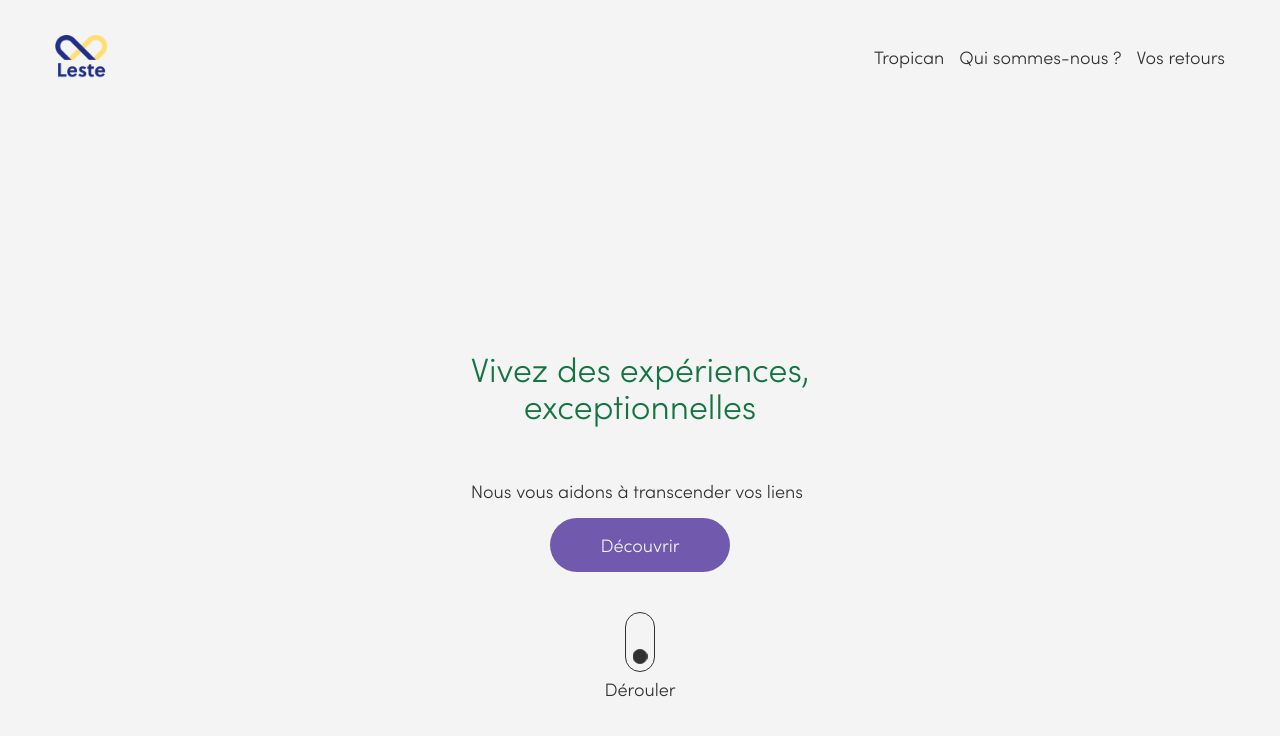
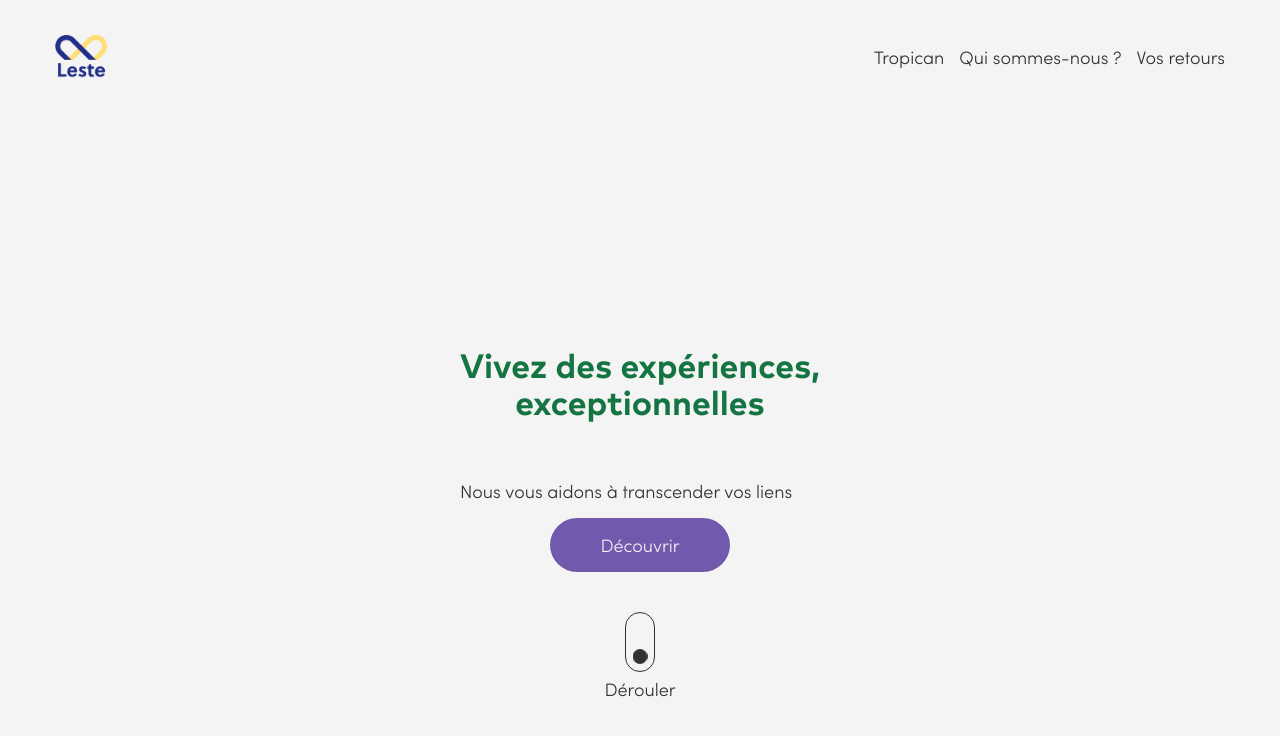
Before and after one commit to Forofoot/tropican-lp, a Next.js app: page / in a window 1280 px wide. Shown: the top 736 px of the page. Built offline with nearby package versions, Linux system fonts and the light colour scheme; no server answers.

Commit message:
v3 landing page

```diff
--- a/components/Footer.js
+++ b/components/Footer.js
@@ -13,7 +13,7 @@ const FooterStyle = styled.footer`
       label{
         font-size:1em;
         text-transform:uppercase;
-        font-weight:100;
+        font-weight:bold;
         display:block;
         margin-bottom: 15px;
       }
--- a/components/Video.js
+++ b/components/Video.js
@@ -1,4 +1,5 @@
 import styled from 'styled-components'
+import Image from 'next/image';
 
 const VideoStyle = styled.section`
     h2{
@@ -15,6 +16,9 @@ const VideoStyle = styled.section`
         margin: 0 auto;
         border-radius: 20px ;
         background-color: #313131;
+        display: flex;
+        align-items: center;
+        justify-content: center;
     }
 `
 const Video = () => {
@@ -22,7 +26,15 @@ const Video = () => {
         <VideoStyle>
             <h2>Découvrez cette fabuleuse expérience !</h2>
             <div className='containerVideo'>
-                <div className='video'></div>
+                <div className='video'>
+                    <Image
+                        src={"/video/play.webp"}
+                        alt="Player video"
+                        height={85}
+                        width={85}
+                        layout="raw"
+                    />
+                </div>
             </div>
         </VideoStyle>
     );
--- a/pages/_document.js
+++ b/pages/_document.js
@@ -47,6 +47,13 @@ export default class MyDocument extends Document {
         type="font/woff"
         crossOrigin=""
       />
+      <link
+        rel="preload"
+        href="/fonts/Mark-Pro-Bold.woff"
+        as="font"
+        type="font/woff"
+        crossOrigin=""
+      />
       {/* Globla site Tag */}
       <script
         async src={`https://www.googletagmanager.com/gtag/js?id=${GA_TRACKING_ID}`}
--- a/styles/global.css.js
+++ b/styles/global.css.js
@@ -13,6 +13,14 @@ export default createGlobalStyle`
     font-weight: normal;
     font-style: normal;
   }
+
+  @font-face {
+    font-family: "MarkPRO";
+    src: url('./fonts/Mark-Pro-Bold.woff') format('woff');
+    font-weight: bold;
+    font-style: normal;
+  }
+
   html, body {
     height: 100%;
     overflow-x: hidden;
@@ -51,6 +59,9 @@ export default createGlobalStyle`
     font-weight: 400;
     color:#147543;
   }
+  h1,h2,h3, label{
+    font-family: 'MarkPRO', sans-serif;
+  }
   h1{
     font-size:1.875em;
   }
@@ -60,6 +71,7 @@ export default createGlobalStyle`
   section{
     margin-bottom: 80px;
   }
+
   .container{
     padding: 0 25px;
   }
```
Also changed, not shown: public/fonts/Mark-Pro-Bold.woff (added), public/video/play.webp (added).
